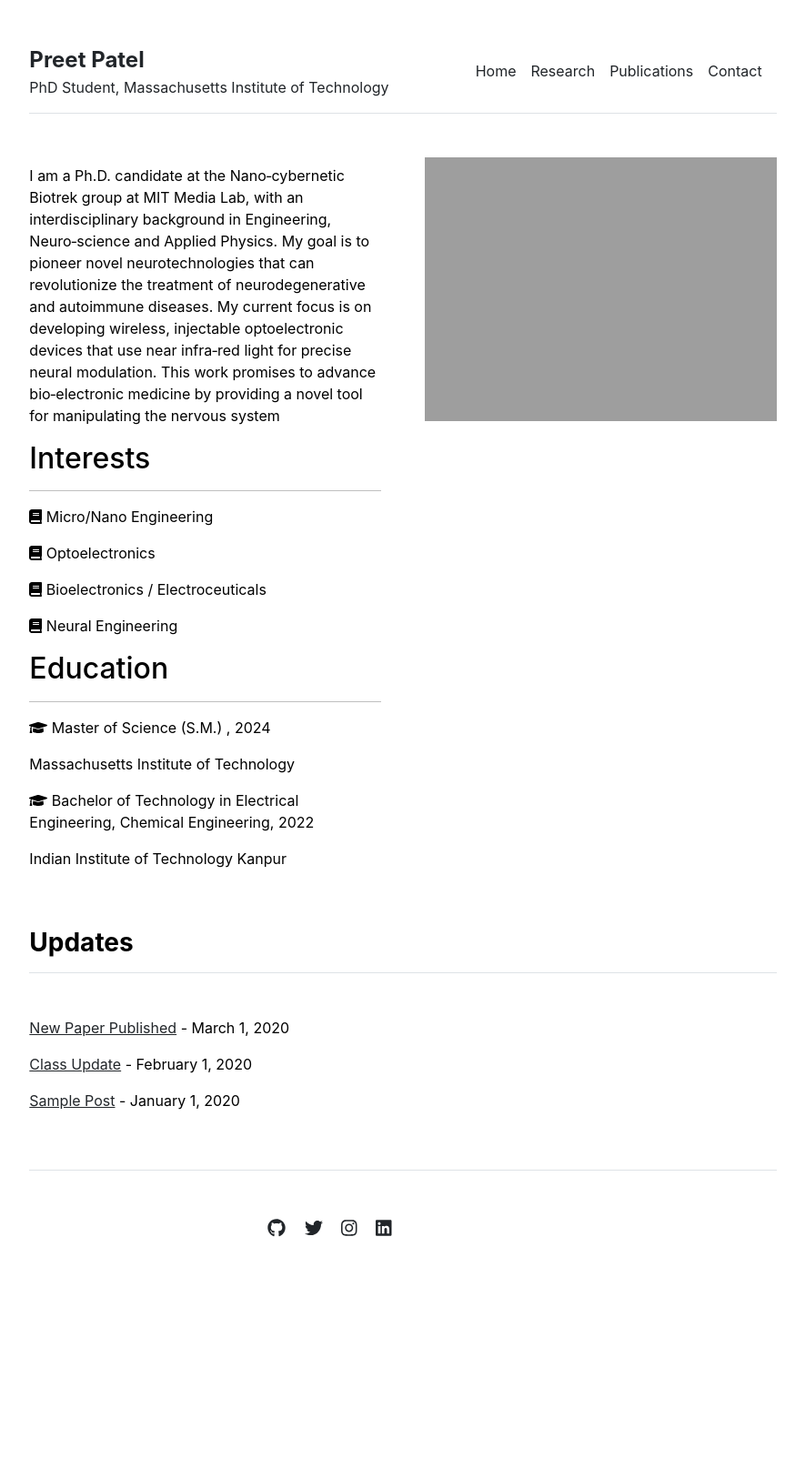
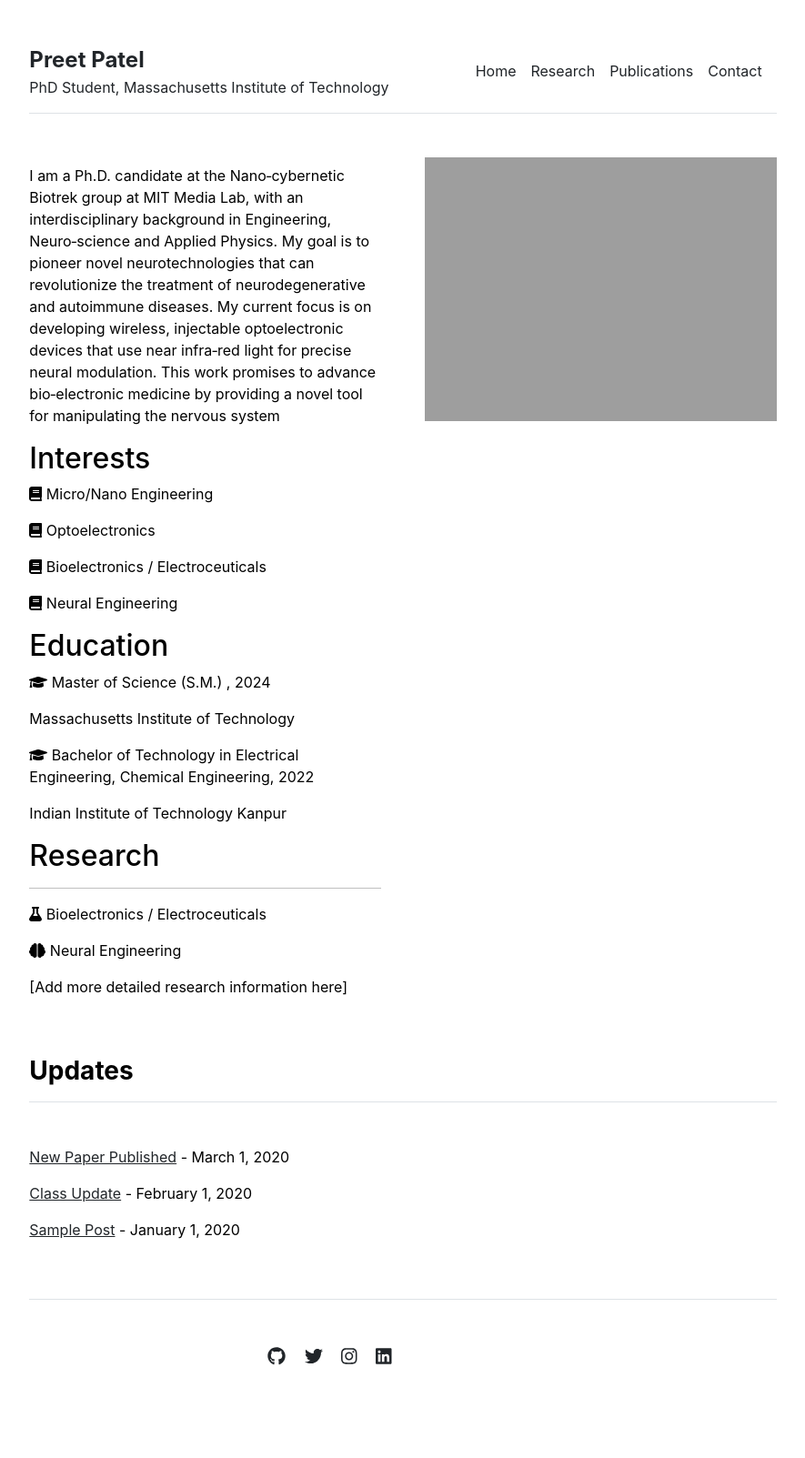
Before and after one commit to preet-mit/preet-mit, a Jekyll site: the page built from index.md, in a window 1280 px wide. Shown: the whole page at 91% size, without its empty margins (197-1082 px from the left). Built offline with Jekyll 4.4.1, drawn with Linux system fonts in a browser that asks for light colours; before the commit the page ends 1461 px from its top, so only the background shows below that.

Commit message:
Update index.md

```diff
--- a/index.md
+++ b/index.md
@@ -5,7 +5,6 @@ title: "Home"
 I am a Ph.D. candidate at the Nano‑cybernetic Biotrek group at MIT Media Lab, with an interdisciplinary background in Engineering, Neuro‑science and Applied Physics. My goal is to pioneer novel neurotechnologies that can revolutionize the treatment of neurodegenerative and autoimmune diseases. My current focus is on developing wireless, injectable optoelectronic devices that use near infra‑red light for precise neural modulation. This work promises to advance bio‑electronic medicine by providing a novel tool for manipulating the nervous system
 
 ## Interests
----
 
 <i class="fa fa-book"></i> Micro/Nano Engineering
 
@@ -16,7 +15,6 @@ I am a Ph.D. candidate at the Nano‑cybernetic Biotrek group at MIT Media Lab,
 <i class="fa fa-book"></i> Neural Engineering
 
 ## Education
----
 
 <i class="fa fa-graduation-cap"></i> Master of Science (S.M.) , 2024
 
@@ -25,3 +23,8 @@ Massachusetts Institute of Technology
 <i class="fa fa-graduation-cap"></i> Bachelor of Technology in Electrical Engineering, Chemical Engineering, 2022
 
 Indian Institute of Technology Kanpur
+
+## Research
+---
+{% assign research-page = site.pages | where: "path", "research.md" | first %}
+{{ research-page.content }}
```
